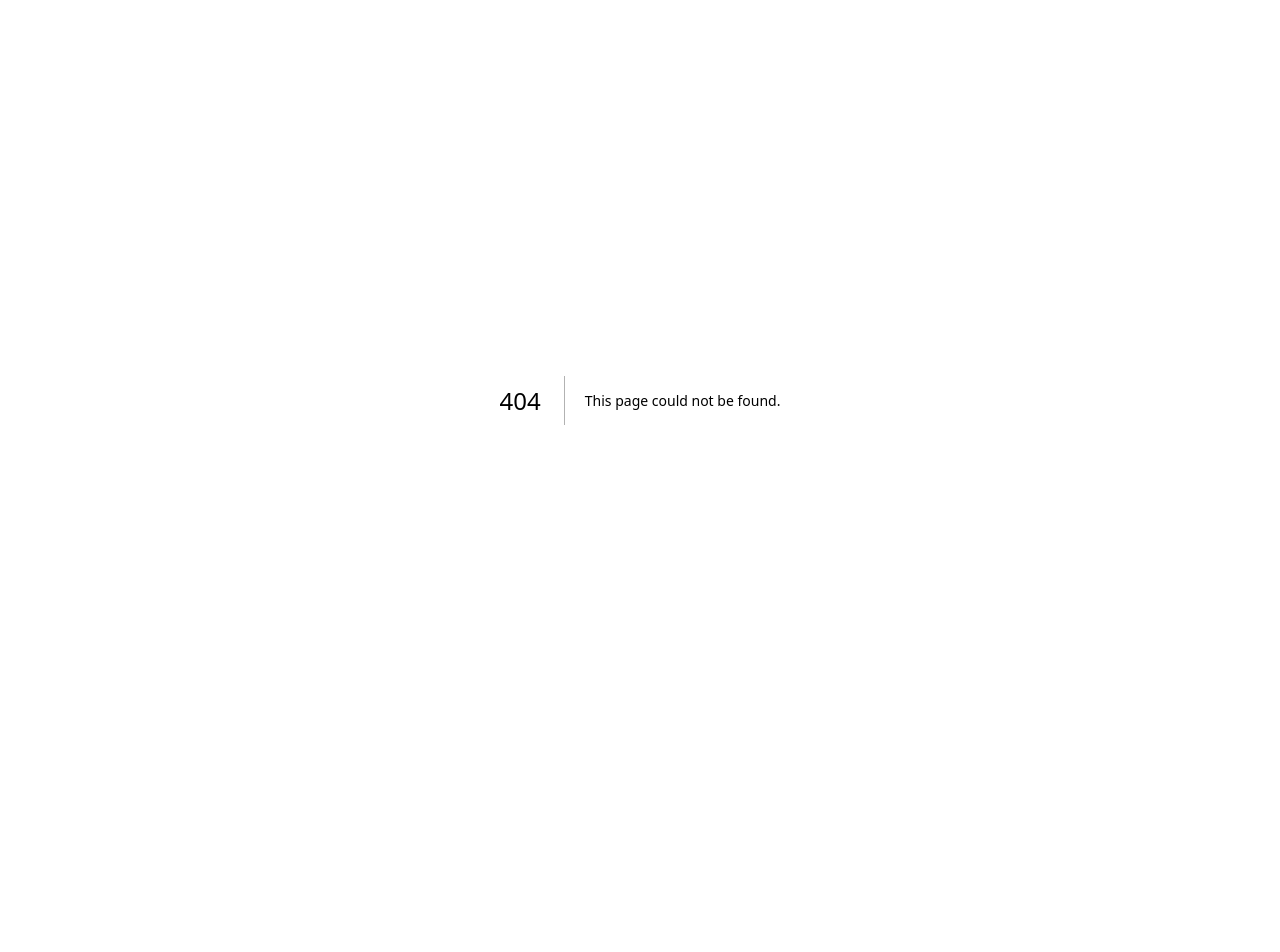
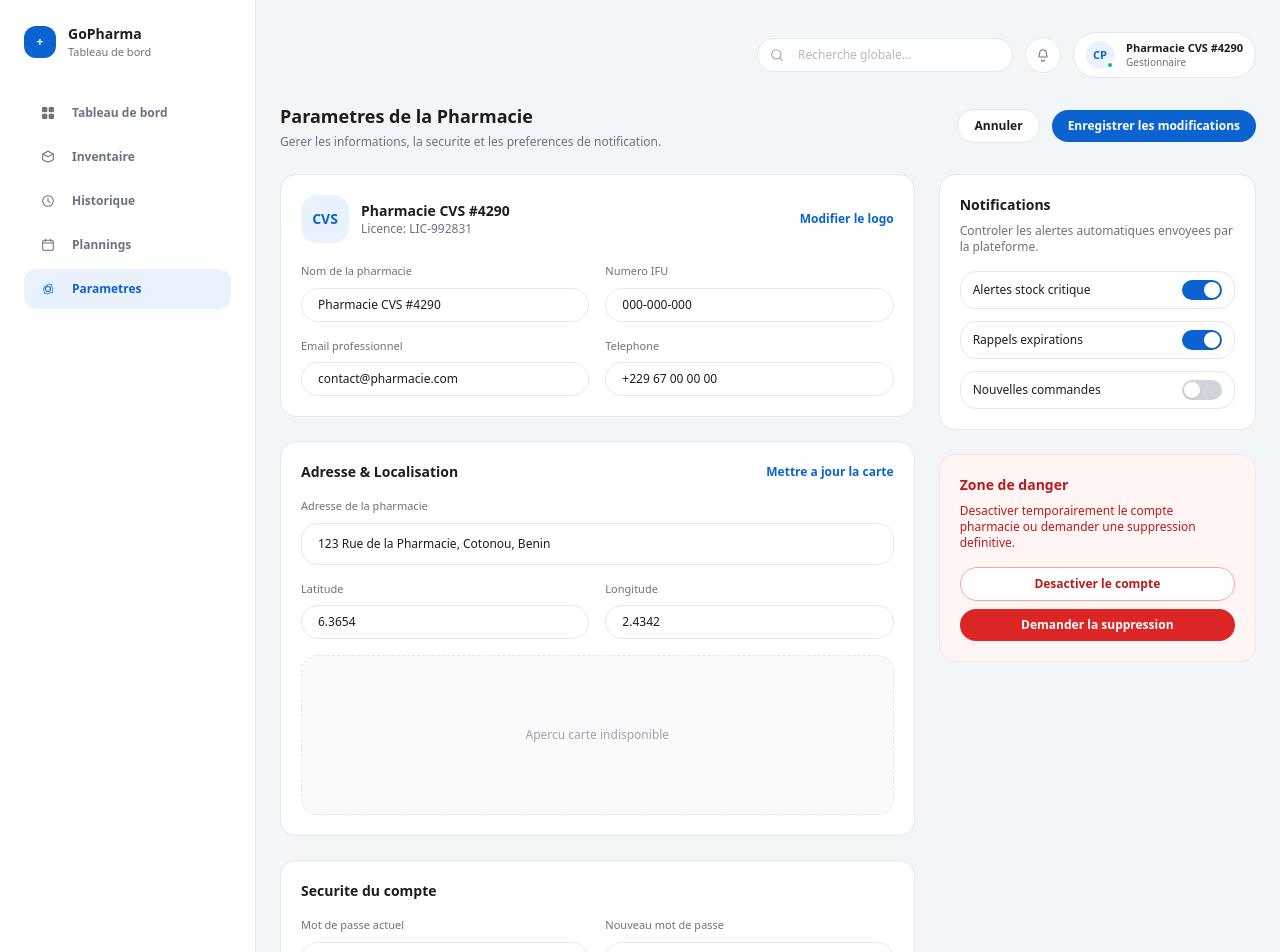
Before and after one commit to ai-embed/gopharma, a Next.js app: page /pharmacy/settings in a window 1280 px wide. Before the commit this address had no page. Shown: the top 952 px of the page. Before the commit the page ends 800 px from the top, so only its background shows below. Built offline with nearby package versions, Linux system fonts and the light colour scheme.

Commit message:
feat: add pharmacy settings page

```diff
--- /dev/null
+++ b/src/app/pharmacy/settings/page.tsx
@@ -0,0 +1,196 @@
+const notificationSettings = [
+  { label: "Alertes stock critique", enabled: true },
+  { label: "Rappels expirations", enabled: true },
+  { label: "Nouvelles commandes", enabled: false },
+];
+
+export default function PharmacySettingsPage() {
+  return (
+    <div className="space-y-6">
+      <div className="flex flex-wrap items-center justify-between gap-4">
+        <div>
+          <h1 className="text-lg font-semibold">Parametres de la Pharmacie</h1>
+          <p className="mt-1 text-xs text-[#6B7280]">
+            Gerer les informations, la securite et les preferences de
+            notification.
+          </p>
+        </div>
+        <div className="flex items-center gap-3">
+          <button className="rounded-full border border-[#E5E7EB] bg-white px-4 py-2 text-xs font-semibold text-[#1F1D1B]">
+            Annuler
+          </button>
+          <button className="rounded-full bg-[#0B63D1] px-4 py-2 text-xs font-semibold text-white">
+            Enregistrer les modifications
+          </button>
+        </div>
+      </div>
+
+      <div className="grid gap-6 lg:grid-cols-[minmax(0,2fr)_minmax(0,1fr)]">
+        <div className="space-y-6">
+          <div className="rounded-2xl border border-[#E5E7EB] bg-white p-5">
+            <div className="flex items-center justify-between">
+              <div className="flex items-center gap-3">
+                <div className="flex h-12 w-12 items-center justify-center rounded-2xl bg-[#EAF2FF] text-sm font-semibold text-[#0B63D1]">
+                  CVS
+                </div>
+                <div>
+                  <p className="text-sm font-semibold">Pharmacie CVS #4290</p>
+                  <p className="text-xs text-[#6B7280]">
+                    Licence: LIC-992831
+                  </p>
+                </div>
+              </div>
+              <button className="text-xs font-semibold text-[#0B63D1]">
+                Modifier le logo
+              </button>
+            </div>
+
+            <div className="mt-5 grid gap-4 md:grid-cols-2">
+              <div>
+                <p className="text-[11px] text-[#6B7280]">Nom de la pharmacie</p>
+                <div className="mt-2 rounded-full border border-[#E5E7EB] px-4 py-2 text-xs">
+                  Pharmacie CVS #4290
+                </div>
+              </div>
+              <div>
+                <p className="text-[11px] text-[#6B7280]">Numero IFU</p>
+                <div className="mt-2 rounded-full border border-[#E5E7EB] px-4 py-2 text-xs">
+                  000-000-000
+                </div>
+              </div>
+              <div>
+                <p className="text-[11px] text-[#6B7280]">Email professionnel</p>
+                <div className="mt-2 rounded-full border border-[#E5E7EB] px-4 py-2 text-xs">
+                  contact@pharmacie.com
+                </div>
+              </div>
+              <div>
+                <p className="text-[11px] text-[#6B7280]">Telephone</p>
+                <div className="mt-2 rounded-full border border-[#E5E7EB] px-4 py-2 text-xs">
+                  +229 67 00 00 00
+                </div>
+              </div>
+            </div>
+          </div>
+
+          <div className="rounded-2xl border border-[#E5E7EB] bg-white p-5">
+            <div className="flex items-center justify-between">
+              <h2 className="text-sm font-semibold">Adresse &amp; Localisation</h2>
+              <button className="text-xs font-semibold text-[#0B63D1]">
+                Mettre a jour la carte
+              </button>
+            </div>
+            <div className="mt-4 grid gap-4 md:grid-cols-2">
+              <div className="md:col-span-2">
+                <p className="text-[11px] text-[#6B7280]">
+                  Adresse de la pharmacie
+                </p>
+                <div className="mt-2 rounded-2xl border border-[#E5E7EB] px-4 py-3 text-xs">
+                  123 Rue de la Pharmacie, Cotonou, Benin
+                </div>
+              </div>
+              <div>
+                <p className="text-[11px] text-[#6B7280]">Latitude</p>
+                <div className="mt-2 rounded-full border border-[#E5E7EB] px-4 py-2 text-xs">
+                  6.3654
+                </div>
+              </div>
+              <div>
+                <p className="text-[11px] text-[#6B7280]">Longitude</p>
+                <div className="mt-2 rounded-full border border-[#E5E7EB] px-4 py-2 text-xs">
+                  2.4342
+                </div>
+              </div>
+            </div>
+            <div className="mt-4 h-40 rounded-2xl border border-dashed border-[#E5E7EB] bg-[#F8FAFC] text-xs text-[#9CA3AF] flex items-center justify-center">
+              Apercu carte indisponible
+            </div>
+          </div>
+
+          <div className="rounded-2xl border border-[#E5E7EB] bg-white p-5">
+            <h2 className="text-sm font-semibold">Securite du compte</h2>
+            <div className="mt-4 grid gap-4 md:grid-cols-2">
+              <div>
+                <p className="text-[11px] text-[#6B7280]">
+                  Mot de passe actuel
+                </p>
+                <div className="mt-2 rounded-full border border-[#E5E7EB] px-4 py-2 text-xs">
+                  ********
+                </div>
+              </div>
+              <div>
+                <p className="text-[11px] text-[#6B7280]">Nouveau mot de passe</p>
+                <div className="mt-2 rounded-full border border-[#E5E7EB] px-4 py-2 text-xs">
+                  ********
+                </div>
+              </div>
+              <div>
+                <p className="text-[11px] text-[#6B7280]">
+                  Confirmer le mot de passe
+                </p>
+                <div className="mt-2 rounded-full border border-[#E5E7EB] px-4 py-2 text-xs">
+                  ********
+                </div>
+              </div>
+            </div>
+            <button className="mt-4 rounded-full border border-[#E5E7EB] bg-white px-4 py-2 text-xs font-semibold text-[#1F1D1B]">
+              Mettre a jour le mot de passe
+            </button>
+          </div>
+        </div>
+
+        <div className="space-y-6">
+          <div className="rounded-2xl border border-[#E5E7EB] bg-white p-5">
+            <h2 className="text-sm font-semibold">Notifications</h2>
+            <p className="mt-2 text-xs text-[#6B7280]">
+              Controler les alertes automatiques envoyees par la plateforme.
+            </p>
+            <div className="mt-4 space-y-3">
+              {notificationSettings.map((item) => (
+                <div
+                  key={item.label}
+                  className="flex items-center justify-between rounded-2xl border border-[#E5E7EB] px-3 py-2 text-xs"
+                >
+                  <span className="text-[#1F1D1B]">{item.label}</span>
+                  <div
+                    className={`flex h-5 w-10 items-center rounded-full px-0.5 ${
+                      item.enabled ? "bg-[#0B63D1]" : "bg-[#D1D5DB]"
+                    }`}
+                  >
+                    <div
+                      className={`h-4 w-4 rounded-full bg-white shadow ${
+                        item.enabled ? "translate-x-5" : ""
+                      } transition`}
+                    />
+                  </div>
+                </div>
+              ))}
+            </div>
+          </div>
+
+          <div className="rounded-2xl border border-[#FDE2E2] bg-[#FFF5F5] p-5 text-xs text-[#B91C1C]">
+            <h2 className="text-sm font-semibold text-[#B91C1C]">
+              Zone de danger
+            </h2>
+            <p className="mt-2">
+              Desactiver temporairement le compte pharmacie ou demander une
+              suppression definitive.
+            </p>
+            <div className="mt-4 flex flex-col gap-2">
+              <button className="rounded-full border border-[#FCA5A5] bg-white px-4 py-2 text-xs font-semibold text-[#B91C1C]">
+                Desactiver le compte
+              </button>
+              <button className="rounded-full bg-[#DC2626] px-4 py-2 text-xs font-semibold text-white">
+                Demander la suppression
+              </button>
+            </div>
+          </div>
+        </div>
+      </div>
+
+      <p className="text-center text-[10px] text-[#9CA3AF]">
+        (c) 2023 PharmaFinder Inc. Panneau de Controle Super Admin v2.4.0
+      </p>
+    </div>
+  );
+}
```
Also changed, not shown: 1 other file (tests, documents, lock files or other folders).
